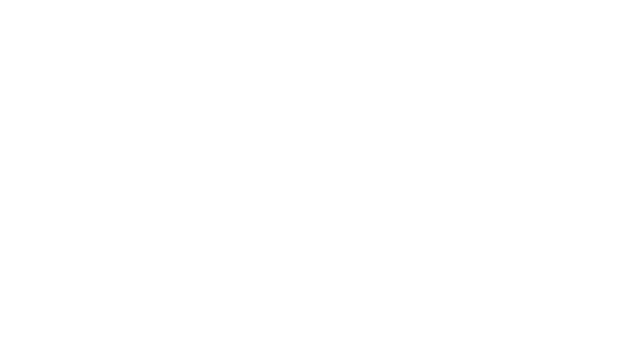
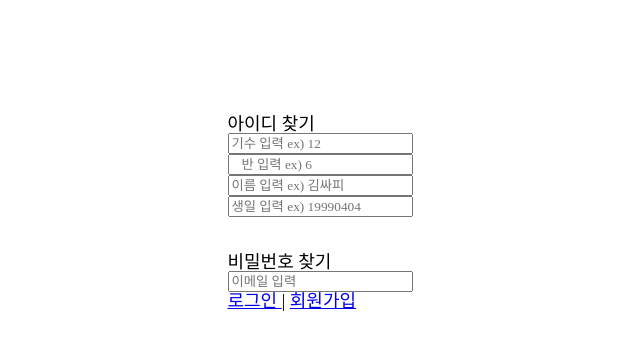
Before and after one commit to SSARY-ssafy/WEB_FE, a Vue app in the folder SSARY_Front/: page /login/find in a window 1280 px wide. Before the commit this address had no page. Shown: the top 350 px of the page, without its empty margins (320-960 px from the left). Built offline with nearby package versions, Linux system fonts and the light colour scheme; no server answers; a web font is replaced by a local one.

Commit message:
feat: 유저 로그인, jwt 설정

```diff
--- a/SSARY_Front/src/router/index.js
+++ b/SSARY_Front/src/router/index.js
@@ -8,6 +8,7 @@ import ResumeView from '../views/ResumeView.vue'
 import MyNoteView from '../views/MyNoteView.vue'
 import LoginView from '../views/LoginView.vue'
 import RegisterView from '../views/RegisterView.vue'
+import FindView from '@/views/FindView.vue'
 
 const router = createRouter({
   history: createWebHistory(import.meta.env.BASE_URL),
@@ -52,6 +53,16 @@ const router = createRouter({
           name: 'login',
           component: LoginView,
         },
+        {
+          path: 'find',
+          name: 'find',
+          component: FindView,
+        },
+        {
+          path: 'regist',
+          name: 'regist',
+          component: RegisterView,
+        },
       ],
     },
     {
--- a/SSARY_Front/src/stores/user.js
+++ b/SSARY_Front/src/stores/user.js
@@ -1,7 +1,54 @@
 import { ref, computed } from 'vue'
 import { defineStore } from 'pinia'
+import axios from 'axios'
+import router from '@/router'
+
+const REST_API_URL=import.meta.env.VITE_REST_API_URL
 
 export const useUserStore = defineStore('user', () => {
 
-  return {  }
+  const user = ref({});
+  const token = ref('');
+
+  const login = function (email, password){
+    axios
+      .post(`${REST_API_URL}/user/login`,{
+        email: email,
+        password: password,
+      })
+      .then((res)=>{
+        user.value = res.value;
+        token.value = res.headers['authorization'];
+        sessionStorage.setItem('session', token.value);
+        router.push({name:"main"});
+      })
+      .catch((err)=>{
+        console.log(err);
+      })
+  }
+
+  const logout = function(){
+    user.value = {};
+    token.value = '';
+    sessionStorage.removeItem("session");
+    router.push({name: "login"});
+  }
+
+  const checkEmailVerification = function(){
+
+  }
+
+  const regist = function(){
+
+  }
+
+  const findUserEmail = function(){
+
+  }
+
+  const findUserPassword = function(){
+
+  }
+
+  return { login, logout, }
 })
--- /dev/null
+++ b/SSARY_Front/src/views/FindView.vue
@@ -0,0 +1,56 @@
+<template>
+    <main>
+        <div class="findUserId">
+            아이디 찾기
+            <br>
+            <input
+                type="text"
+                placeholder="기수 입력 ex) 12"
+                v-model.trim="generate"
+                class="input-field"/><br>
+            <input
+                type="text"
+                placeholder="   반 입력 ex) 6"
+                v-model.trim="email"
+                class="input-field"/><br>
+            <input
+                type="text"
+                placeholder="이름 입력 ex) 김싸피"
+                v-model.trim="email"
+                class="input-field"/><br>
+            <input
+                type="text"
+                placeholder="생일 입력 ex) 19990404"
+                v-model.trim="birth"
+                class="input-field"/>
+        </div>
+
+        <br><br>
+        <div class="findUserPassword">
+            비밀번호 찾기
+            <br>
+            <input
+                type="text"
+                placeholder="이메일 입력"
+                v-model.trim="email"
+                class="input-field"/>
+        </div>
+
+        <div class="link-group">
+                <RouterLink :to="{ name: 'login' }" class="link">
+                    로그인
+                </RouterLink> |
+                <RouterLink :to="{ name: 'regist' }" class="link">
+                    회원가입
+                </RouterLink>
+        </div>
+    </main>
+</template>
+
+<script setup>
+
+</script>
+
+<style scoped>
+
+</style>
--- a/SSARY_Front/src/views/LoginView.vue
+++ b/SSARY_Front/src/views/LoginView.vue
@@ -1,10 +1,50 @@
 <template>
     <main>
         로그인
+        <div class="login-container">
+            <input
+                type="text"
+                placeholder="이메일 입력"
+                v-model.trim="email"
+                class="input-field"/>
+            <input
+                type="password"
+                placeholder="비밀번호 입력"
+                v-model.trim="password"
+                class="input-field"
+                @keyup.enter="login"/>
+
+            <button class="login-button" type="button" @click="login" >
+                Login
+            </button>
+            <div class="link-group">
+                <RouterLink :to="{ name: 'find' }" class="link">
+                    이메일,비밀번호 찾기
+                </RouterLink> |
+                <RouterLink :to="{ name: 'regist' }" class="link">
+                    회원가입
+                </RouterLink>
+            </div>
+        </div>
     </main>
 </template>
 
 <script setup>
+    import { useUserStore } from '@/stores/user';
+    import { ref } from 'vue';
+
+    const userStore = useUserStore();
+
+    const email = ref('');
+    const password = ref('');
+
+    const login = () =>{
+        if (!email.value.trim() || !password.value.trim()) {
+            alert('이메일와 비밀번호를 입력해주세요.');
+            return;
+        }
+        userStore.login(email.value,password.value);
+    }
 
 </script>
 
--- a/SSARY_Front/src/views/RegisterView.vue
+++ b/SSARY_Front/src/views/RegisterView.vue
@@ -1,6 +1,15 @@
 <template>
     <main>
         회원가입
+
+        <div class="link-group">
+                <RouterLink :to="{ name: 'login' }" class="link">
+                    로그인
+                </RouterLink> |
+                <RouterLink :to="{ name: 'find' }" class="link">
+                    아이디, 비밀번호 찾기
+                </RouterLink>
+        </div>
     </main>
 </template>
 
```
